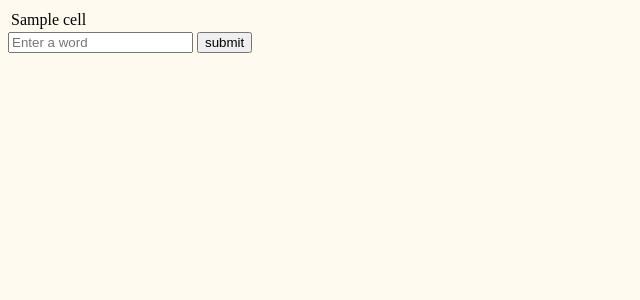
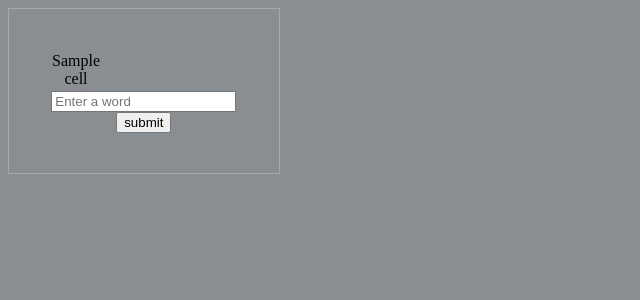
Before and after one commit to nadia-elm/flask-boggle, a Flask app: template templates/board.html in a window 1280 px wide. Shown: the top 300 px of the page, without its empty margins (0-640 px from the left). Run offline with Flask 2, Linux system fonts and the light colour scheme; the template is opened without the code that fills it: most values are stand-ins (such as "Sample title", 1, 10 or a date in 2020); parts of the project's set-up code (start-up, migrations or seed data) failed here and were passed over; some libraries are stand-ins or nearby versions.

```diff
--- a/app.py
+++ b/app.py
@@ -10,21 +10,16 @@ app.config['DEBUG_TB_INTERCEPT_REDIRECTS'] = False
 debug = DebugToolbarExtension(app)
 
 @app.route('/')
-def home_page():
-    board = boggle_game.make_board()
-    session['board'] = board
-    return render_template('board.html',board = board)
+def game_page():
+    current_board = boggle_game.make_board()
+    session['board']= current_board
+    return render_template('board.html', board = current_board)
 
-# @app.route('/start_Game', methods=["POST"])
-# def display_board():
-#     board= boggle_game.make_board()
-#     session['board']= board
-#     return render_template('board.html',board= board)
 
-@app.route('/check-guess')
-def check_guess():
-    guess = request.args['guess']
-    board = session['board']
-    res = boggle_game.check_valid_word(board,guess)
-    # return jsonify({'result' : res})
-    return "<h1>hello {guess} </h1>"
+@app.route('/check_word',methods=['GET'])
+def check():
+    current_board = session['board']
+    word = request.args.get('guess')
+    result = boggle_game. check_valid_word(current_board, word)
+
+    return jsonify({'result' : result})
--- a/static/app.css
+++ b/static/app.css
@@ -1,3 +1,16 @@
 body{
-    background-color:floralwhite;
+    background-color:rgb(136, 142, 146);
 }
+.container{
+    margin: auto;
+    border: 1px solid darkgrey;
+    width: 15% ;
+    display: inline-block;
+    /* padding: 70px; */
+    padding: 40px;
+    text-align: center;
+}
+#cell{
+    width: 45px;
+    height: 30px;
+}
--- a/static/app.js
+++ b/static/app.js
@@ -1,14 +1,39 @@
-let $answer = $("#word");
-let word = $answer.val();
-const $Form = $("#guessForm");
-$Form.on("submit", function (e) {
-  e.preventDefault();
-  console.log($answer.val())
-});
-$Form.on('submit',handleSubmit)
 
-async function handleSubmit(){
-const resp = await axios.get('/check-guess',{params : {word : word}});
-console.log(resp.data.result)
+
+let $Form = $('#guessForm')
+
+let $guess = $('#word')
+let submitBtn =document.getElementById('submitBtn')
+
+
+
+// submitBtn.addEventListener('click',async function(e){
+//   e.preventDefault();
+//   // let word = $guess.val();
+//   let response = await checkWord();
+//   console.log(response)
+// })
+// // $Form.on('submit',function(e){
+//   e.preventDefault()
+//   let word = $guess.val();
+//   console.log(word)
+// })
+
+
+async function checkWord(){
+  let word = $guess.val()
+  const res = await axios.get('/check_word',{params:{word :word}})
+  // return res
 
 }
+
+// async function displayResult(){
+//   await checkWord()
+//   console.log(res.data.result)
+// }
+
+ $Form.on('submit',checkWord)
+// // $Form.on('submit', function(e){
+// //   e.preventDefault()
+// //   checkWord
+// // })
--- a/templates/board.html
+++ b/templates/board.html
@@ -2,23 +2,25 @@
 {% block title %}game{% endblock %}
 
 {% block content %}
+<div class='container'>
 <table>
     <tbody>
         {% for row in board %}
 
         <tr>
             {% for cell in row %}
-              <td>{{ cell }}</td>
+              <td id="cell">{{ cell }}</td>
             {% endfor %}
         </tr>
 
         {% endfor %}
     </tbody>
 </table>
-<form id="guessForm"   method="post">
+<form id="guessForm" action="/check_word"  >
     <input  id="word" type="text" name="guess" placeholder="Enter a word  ">
-    <button>submit</button>
+    <button id="submitBtn">submit</button>
 </form>
+</div>
 
 <script src="http://unpkg.com/jquery"></script>
 <script src="https://unpkg.com/axios@0.19.0/dist/axios.js"></script>
```
Also changed, not shown: templates/home.html (deleted, +0 -9 lines).
